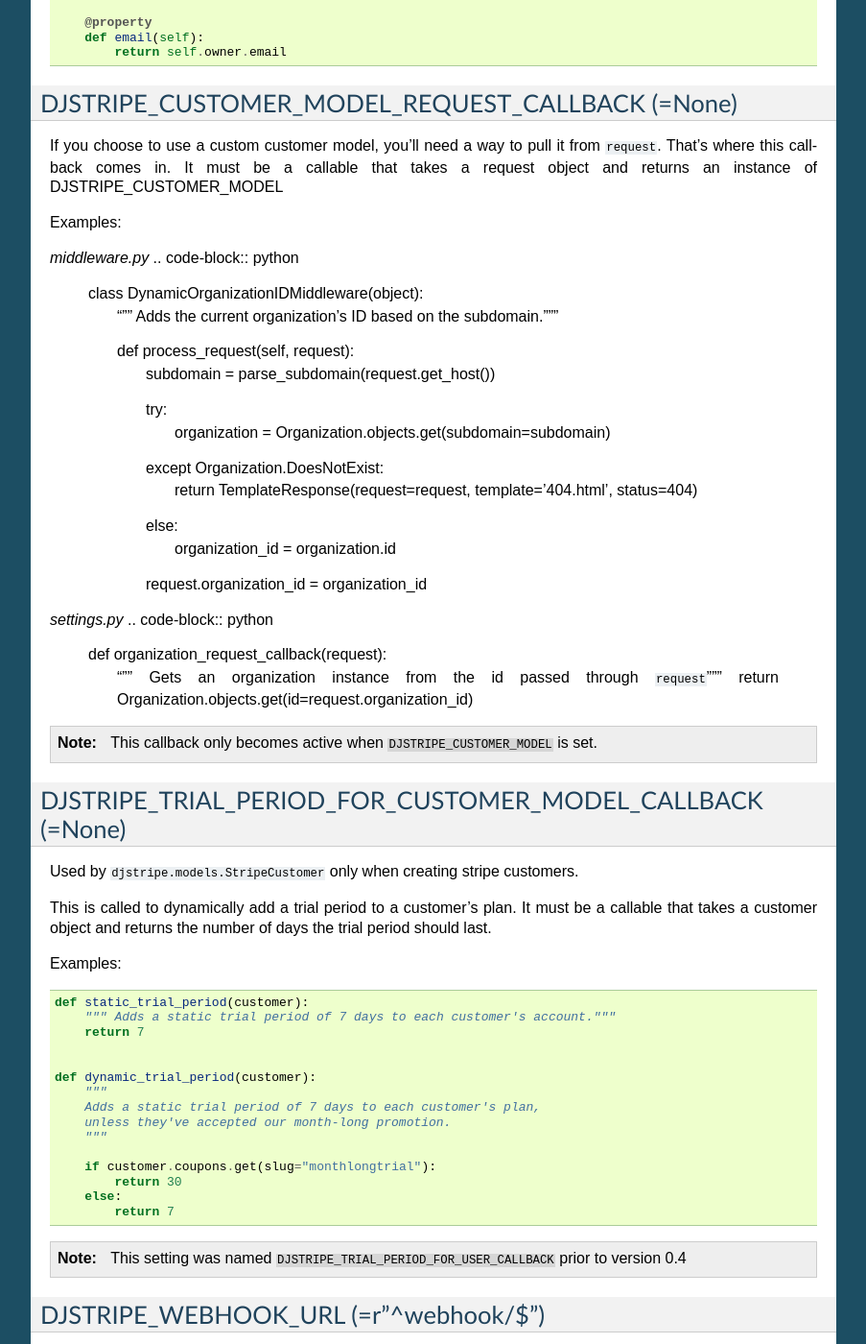
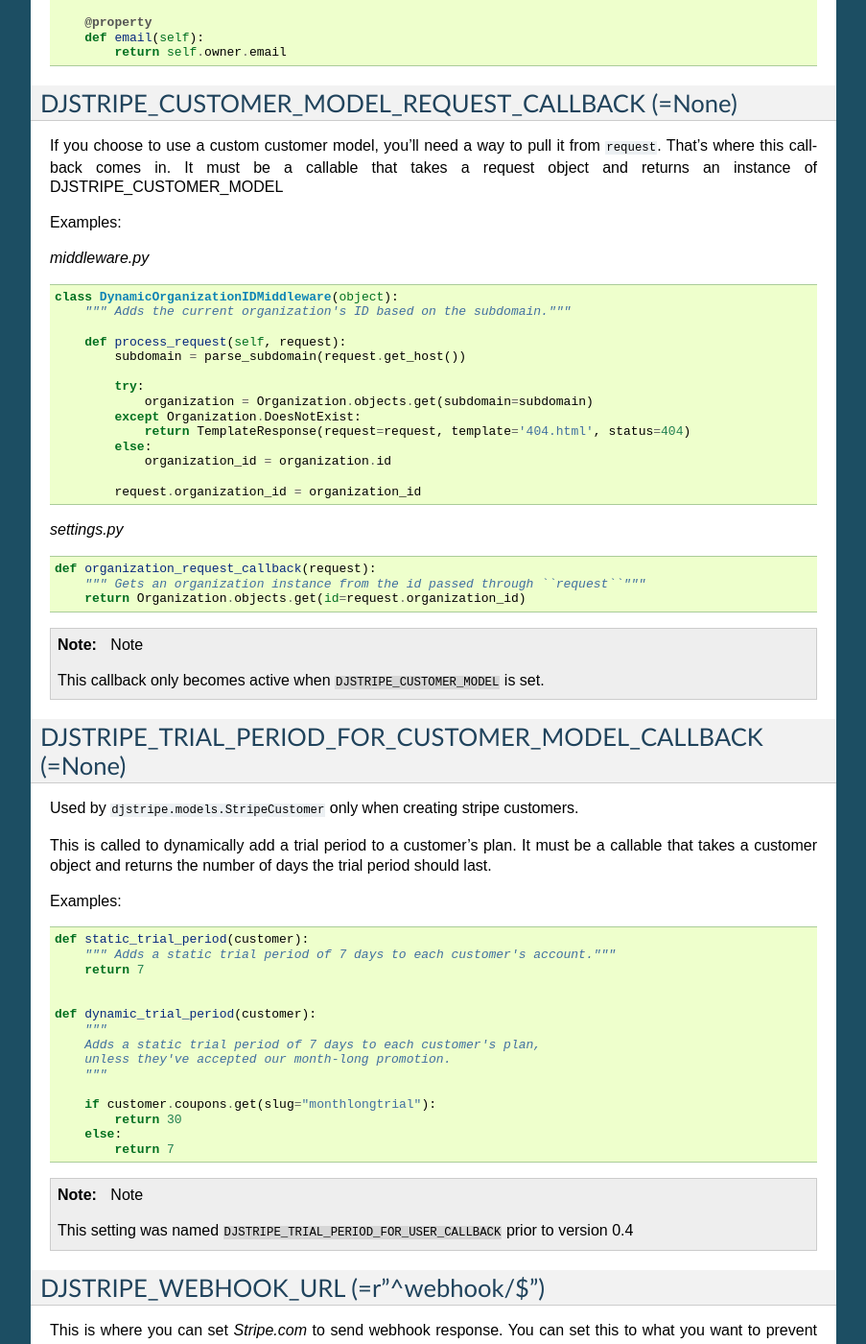
Before and after one commit to dj-stripe/dj-stripe, a Sphinx documentation site: the page built from docs/settings.rst, in a window 1280 px wide and 1400 px high, scrolled down 2577 px. Shown: the whole window at 96% size, without its empty margins (198-1101 px from the left). Built offline with Sphinx 7.4.7, drawn with Linux system fonts in a browser that asks for light colours.

Commit message:
settings docfixes

```diff
--- a/docs/settings.rst
+++ b/docs/settings.rst
@@ -148,6 +148,7 @@
 Examples:
 
 `middleware.py`
+
 .. code-block:: python
 
     class DynamicOrganizationIDMiddleware(object):
@@ -166,13 +167,17 @@
             request.organization_id = organization_id
 
 `settings.py`
+
 .. code-block:: python
 
     def organization_request_callback(request):
         """ Gets an organization instance from the id passed through ``request``"""
         return Organization.objects.get(id=request.organization_id)
 
-.. note:: This callback only becomes active when ``DJSTRIPE_CUSTOMER_MODEL`` is set.
+
+.. note:: Note
+
+    This callback only becomes active when ``DJSTRIPE_CUSTOMER_MODEL`` is set.
 
 DJSTRIPE_TRIAL_PERIOD_FOR_CUSTOMER_MODEL_CALLBACK (=None)
 ======================================================
@@ -201,7 +206,9 @@
         else:
             return 7
 
-.. note:: This setting was named ``DJSTRIPE_TRIAL_PERIOD_FOR_USER_CALLBACK`` prior to version 0.4
+.. note:: Note
+
+    This setting was named ``DJSTRIPE_TRIAL_PERIOD_FOR_USER_CALLBACK`` prior to version 0.4
 
 
 DJSTRIPE_WEBHOOK_URL (=r"^webhook/$")
```
